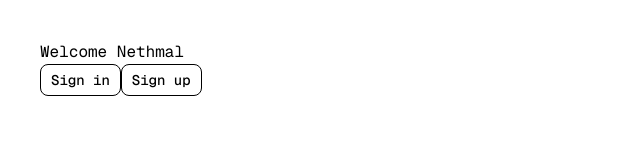
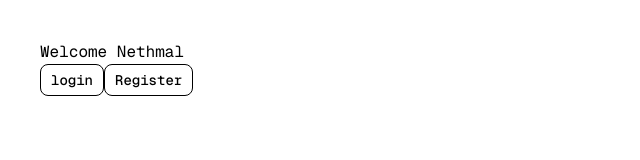
Before and after one commit to nethmalgeesaraux/blog_App, a Next.js app: page / in a window 1280 px wide. Shown: the top 160 px of the page, without its empty margins (0-640 px from the left). Built offline with nearby package versions, Linux system fonts and the light colour scheme; no server answers.

Commit message:
refactor login and registration button labels for consistency

```diff
--- /dev/null
+++ b/app/dashboard/layout.tsx
@@ -0,0 +1,31 @@
+import { ReactNode } from "react";
+import Link from "next/link";
+import Logo from "@/public/logo.png";
+import Image from "next/image";
+
+export default function DashboardLayout({ children }: { children: ReactNode }) {
+    return (
+        <section className="grid min-h-screen w-full md:grid-cols-[220px_1fr] lg:grid-cols-[280px_1fr]">
+            <div className="hidden border-r bg-muted/40 md:block">
+                <div className="flex h-full max-h-screen flex-col gap-2">
+                    <div className="flex h-14 items-center border-b px-4 lg:h-[60px] lg:px-6">
+                        <Link href="/" className="flex items-center gap-2 font-semibold">
+                            <Image src={Logo} alt="Logo" className="size-8" />
+                            <h3 className="text-2xl">
+                                Blog<span className="text-primary">-Marshal</span>
+                            </h3>
+                        </Link>
+                    </div>
+
+                    <div className="flex-1">
+                        <nav className="grid items-start px-2 font-medium lg:px-4">
+                            {/* navigation links go here */}
+                        </nav>
+                    </div>
+
+                </div>
+            </div>
+        </section>
+
+    );
+}
--- a/app/page.tsx
+++ b/app/page.tsx
@@ -17,10 +17,10 @@ export default async function Home() {
       ) : (
         <>
           <LoginLink>
-            <Button variant="outline">Sign in</Button>
+            <Button variant="outline">login</Button>
           </LoginLink>
           <RegisterLink>
-            <Button variant="outline">Sign up</Button>
+            <Button variant="outline">Register</Button>
           </RegisterLink>
         </>
       )}
```
Also changed, not shown: public/logo.png (added).
